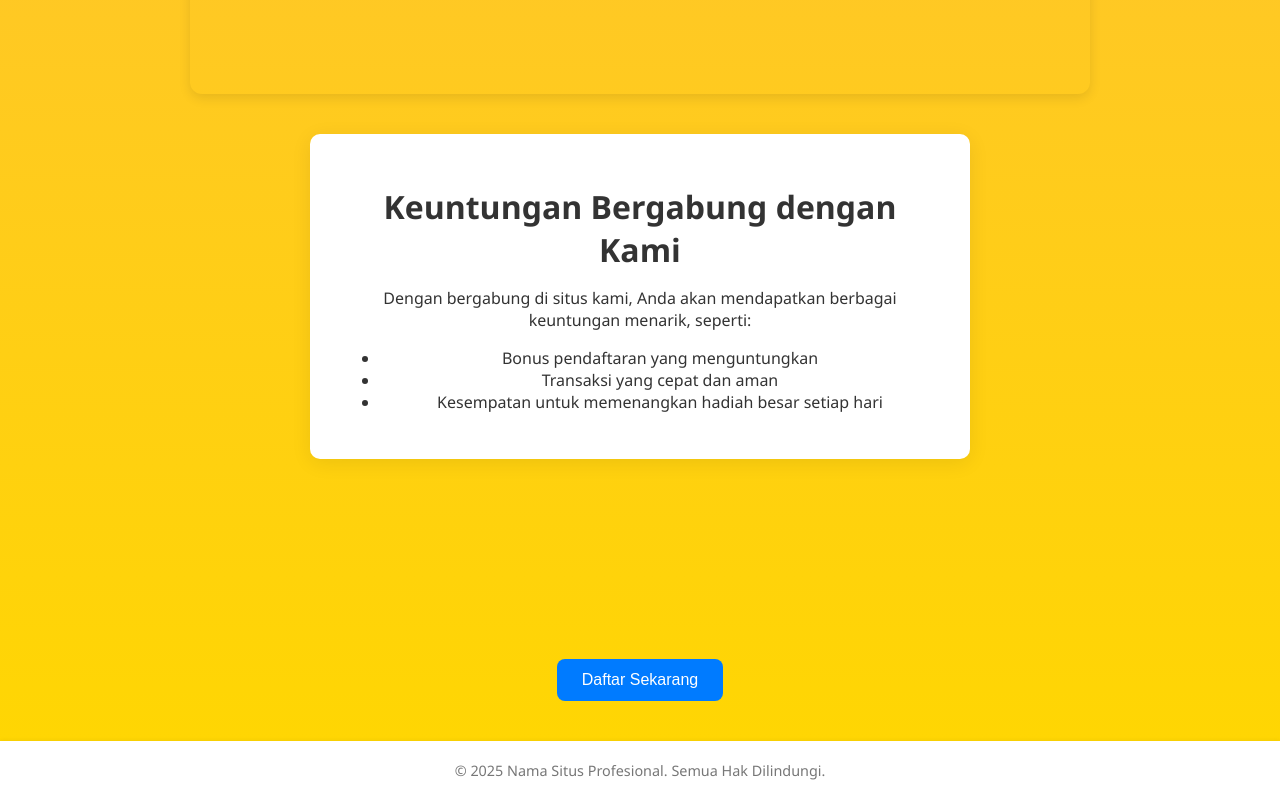
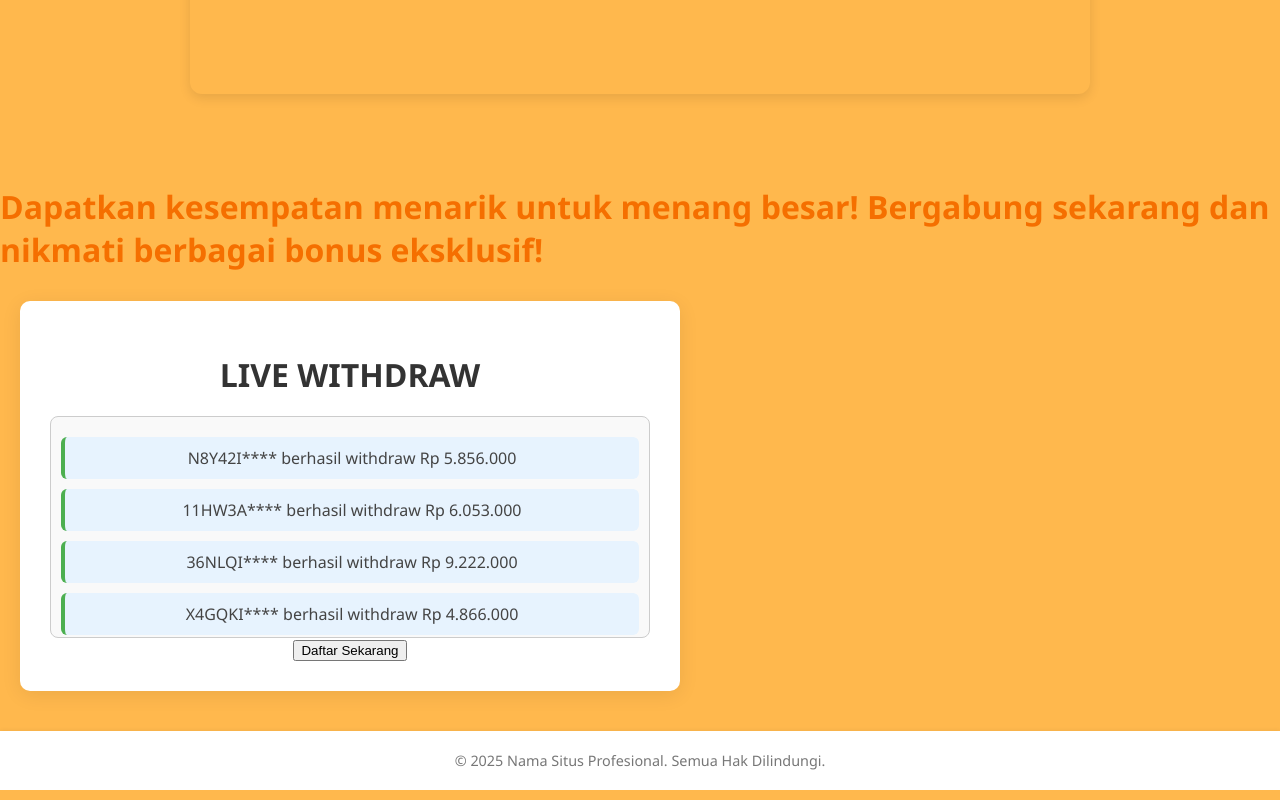
Before and after one commit to bigcatminebot/contoh, a plain HTML site: page index.html in a window 1280 px wide. Shown: the part 926-1726 px from the top of the page. Drawn offline with Linux system fonts and the light colour scheme.

Commit message:
Update index.html

```diff
--- a/index.html
+++ b/index.html
@@ -9,7 +9,7 @@
       margin: 0;
       padding: 0;
       font-family: 'Segoe UI', Tahoma, Geneva, Verdana, sans-serif;
-      background: linear-gradient(to bottom, #FFB84D, #FFD700); /* Background gradient */
+      background-color: #FFB84D; /* Background kuning seperti madu */
       color: #333;
     }
 
@@ -111,40 +111,31 @@
       margin-bottom: 10px;
     }
 
+    .promo-text {
+      font-size: 1.8rem;
+      font-weight: 700;
+      color: #f56f00; /* Teks promosi berwarna oranye cerah */
+      margin-top: 50px;
+    }
+
     .withdraw-list {
       margin-top: 20px;
       max-height: 200px;
       overflow: hidden;
+      border: 1px solid #ccc; /* Border untuk list withdraw */
+      border-radius: 8px;
+      padding: 10px;
+      background-color: #f9f9f9; /* Background yang sedikit terang */
     }
 
     .withdraw-item {
       font-size: 1rem;
       color: #444;
-      margin: 5px 0;
-      animation: fadeUp 5s linear infinite;
-    }
-
-    @keyframes fadeUp {
-      0% { transform: translateY(30px); opacity: 0; }
-      10% { opacity: 1; }
-      90% { opacity: 1; }
-      100% { transform: translateY(-30px); opacity: 0; }
-    }
-
-    .btn-daftar {
-      margin-top: 20px;
-      background-color: #007bff;
-      color: #fff;
-      padding: 12px 25px;
-      font-size: 1rem;
-      border: none;
-      border-radius: 8px;
-      cursor: pointer;
-      transition: background 0.3s ease;
-    }
-
-    .btn-daftar:hover {
-      background-color: #0056b3;
+      margin: 10px 0;
+      padding: 10px;
+      background-color: #e7f3fe; /* Warna latar belakang item */
+      border-left: 4px solid #4CAF50; /* Border hijau di sisi kiri untuk visualisasi */
+      border-radius: 6px;
     }
 
     footer {
@@ -156,40 +147,6 @@
       box-shadow: 0 -1px 4px rgba(0, 0, 0, 0.05);
       margin-top: 40px;
     }
-
-    .promo-text {
-      font-size: 1.8rem;
-      font-weight: 700;
-      color: #f56f00; /* Teks promosi berwarna oranye cerah */
-      margin-top: 50px;
-    }
-
-    .new-badge {
-      font-size: 0.9rem;
-      color: #e74c3c;
-      font-weight: bold;
-      margin-left: 10px;
-    }
-
-    /* Petir */
-    .lightning {
-      position: fixed;
-      top: 0;
-      left: 0;
-      width: 100%;
-      height: 100%;
-      background-image: url('lightning.png'); /* Gambar petir */
-      background-size: cover;
-      animation: lightningFlash 0.2s ease-out;
-      z-index: 9999;
-    }
-
-    @keyframes lightningFlash {
-      0% { opacity: 1; }
-      50% { opacity: 0.7; }
-      100% { opacity: 1; }
-    }
-
   </style>
 </head>
 <body>
@@ -199,8 +156,8 @@
       <span></span>
     </div>
     <div class="header-buttons">
-      <a href="https://link-to-login.com" target="_blank">Login</a>
-      <a href="https://link-to-register.com" target="_blank">Daftar</a>
+      <a href="https://madu88manis.com/login" target="_blank">Login</a>
+      <a href="https://madu88manis.com/register" target="_blank">Daftar</a>
     </div>
   </header>
 
@@ -212,22 +169,18 @@
         <img src="slide1.jpg" alt="Slide 3">
       </div>
     </div>
+  <div class="promo-text">
+      <H1>Dapatkan kesempatan menarik untuk menang besar! Bergabung sekarang dan nikmati berbagai bonus eksklusif!</H1>
+    </div>
+  </div>
 
-    <!-- Penjelasan Keuntungan Bergabung -->
     <div class="container">
-      <h1>Keuntungan Bergabung dengan Kami</h1>
-      <p>Dengan bergabung di situs kami, Anda akan mendapatkan berbagai keuntungan menarik, seperti:</p>
-      <ul>
-        <li>Bonus pendaftaran yang menguntungkan</li>
-        <li>Transaksi yang cepat dan aman</li>
-        <li>Kesempatan untuk memenangkan hadiah besar setiap hari</li>
-      </ul>
+      <h1>LIVE WITHDRAW</h1>
+      <div class="withdraw-list" id="withdraw-list"></div>
+      <button class="btn-daftar" onclick="window.location.href='https://madu88manis.com/register'">Daftar Sekarang</button>
     </div>
 
-    <div class="withdraw-list" id="withdraw-list"></div>
 
-    <button class="btn-daftar" onclick="window.location.href='https://linktujuanmu.com'">Daftar Sekarang</button>
-  </div>
 
   <footer>
     &copy; <span id="year"></span> Nama Situs Profesional. Semua Hak Dilindungi.
@@ -254,7 +207,7 @@
     function addWithdrawItem() {
       const list = document.getElementById('withdraw-list');
       const item = document.createElement('div');
-      item.className = 'withdraw-item';
+      item.className = 'withdraw-item'; // Adding class withdraw-item
       item.textContent = `${randomUsername()} berhasil withdraw ${randomAmount()}`;
       list.appendChild(item);
 
@@ -267,7 +220,6 @@
     for (let i = 0; i < 5; i++) addWithdrawItem();
 
     document.getElementById('year').textContent = new Date().getFullYear();
-</script>
-
+  </script>
 </body>
 </html>
```
